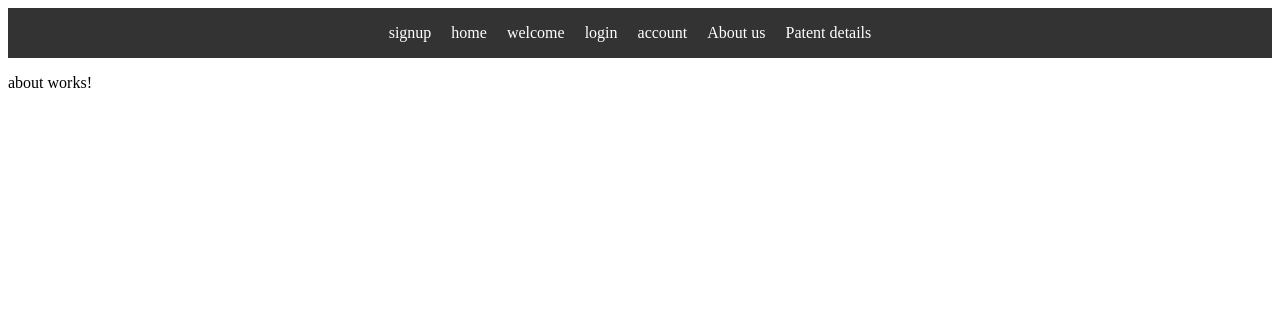
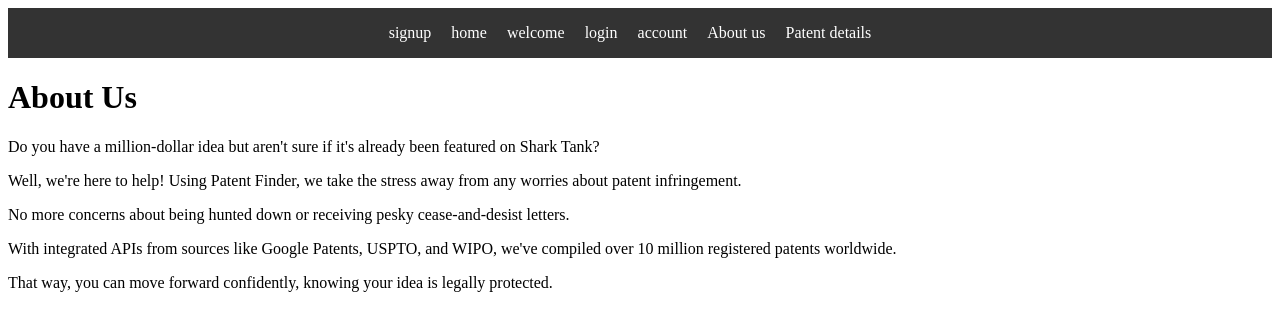
Before and after one commit to Grayson-spec/PatentLocator, an Angular app in the folder client/: page /about in a window 1280 px wide. Shown: the top 330 px of the page. Built offline with nearby package versions, Linux system fonts and the light colour scheme.

Commit message:
Update about.component.html
test

```diff
--- a/client/src/app/Components/about/about.component.html
+++ b/client/src/app/Components/about/about.component.html
@@ -1 +1,10 @@
-<p>about works!</p>
+<div class="about-container">
+    <h1>About Us</h1>
+    <div class="about-info">
+        <p>Do you have a million-dollar idea but aren't sure if it's already been featured on Shark Tank?</p>
+        <p>Well, we're here to help! Using Patent Finder, we take the stress away from any worries about patent infringement.</p>
+        <p>No more concerns about being hunted down or receiving pesky cease-and-desist letters.</p>
+        <p>With integrated APIs from sources like Google Patents, USPTO, and WIPO, we've compiled over 10 million registered patents worldwide.</p>
+        <p>That way, you can move forward confidently, knowing your idea is legally protected.</p>
+    </div>
+</div>
```
